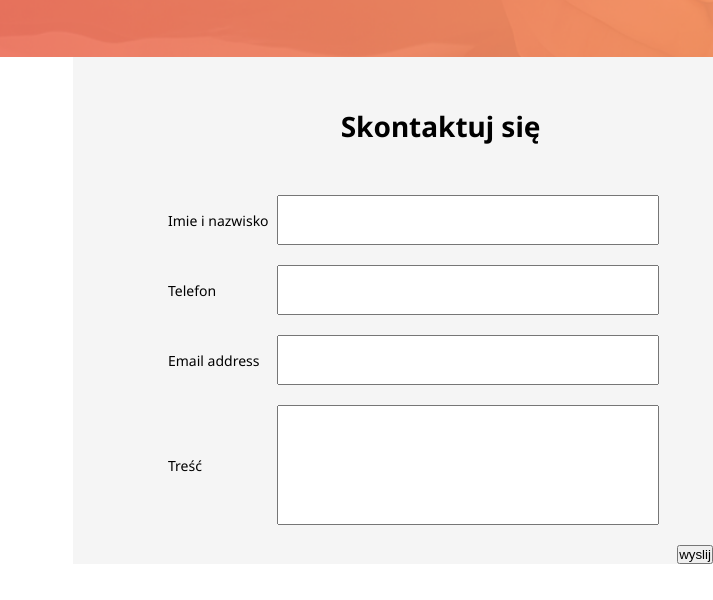
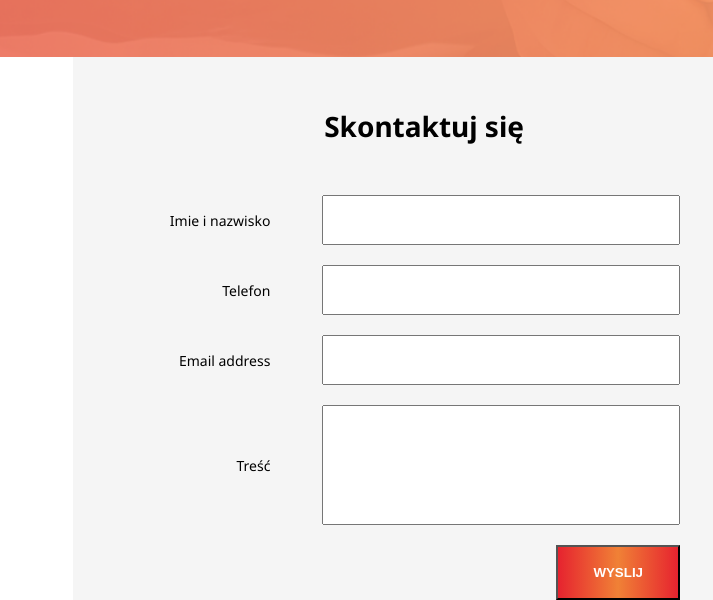
Before and after one commit to Paula066/Dealways, a website: page index.html in a window 1280 px wide. Shown: the part 5753-6353 px from the top of the page, 567-1280 px from the left. Before the commit the page ends 6317 px from the top, so only its background shows below. Drawn offline with Linux system fonts and the light colour scheme.

Commit message:
add form

```diff
--- a/_footer-box.scss
+++ b/_footer-box.scss
@@ -70,15 +70,19 @@
     &__form {
         display: flex;
         margin-bottom: 20px;
+        justify-content: space-between;
     }
     &__main {
         margin-left: 95px;
+        max-width: 80%;
     }
     &__label {
         &-box {
             align-self: center;
             font-size: 14px;
             flex-basis: 20%;
+            display: flex;
+            justify-content: flex-end;
         }
     }
     &__input {
@@ -99,4 +103,11 @@
         display: flex;
         justify-content: flex-end;
     }
+    &__btn {
+        padding: 18px 35px;
+        text-transform: uppercase;
+        color: white;
+        font-weight: 700;
+        background-image: linear-gradient(90deg, #e6232f, #f08136, #e6232f);
+    }
 }
```
Also changed, not shown: style.css.
